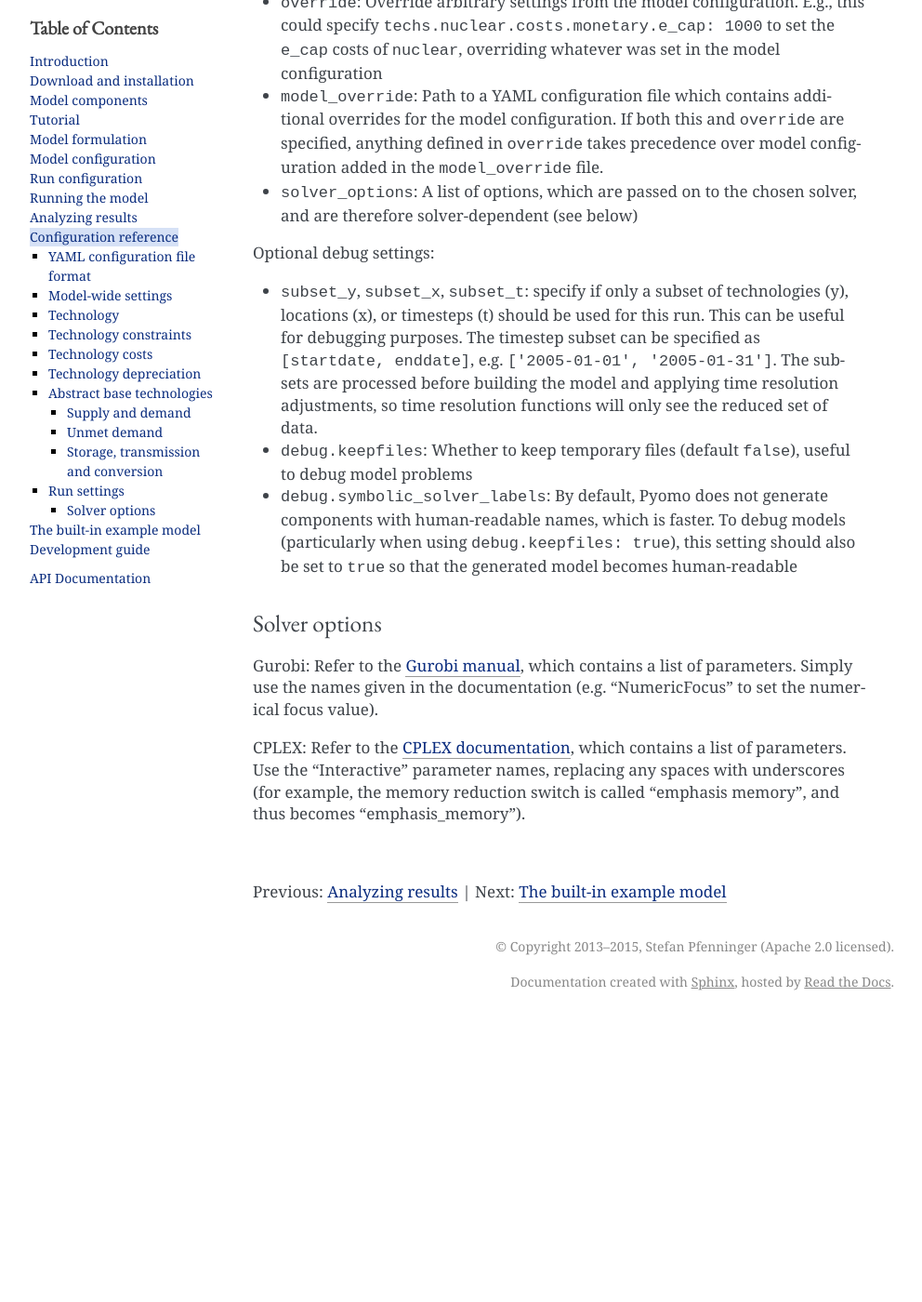
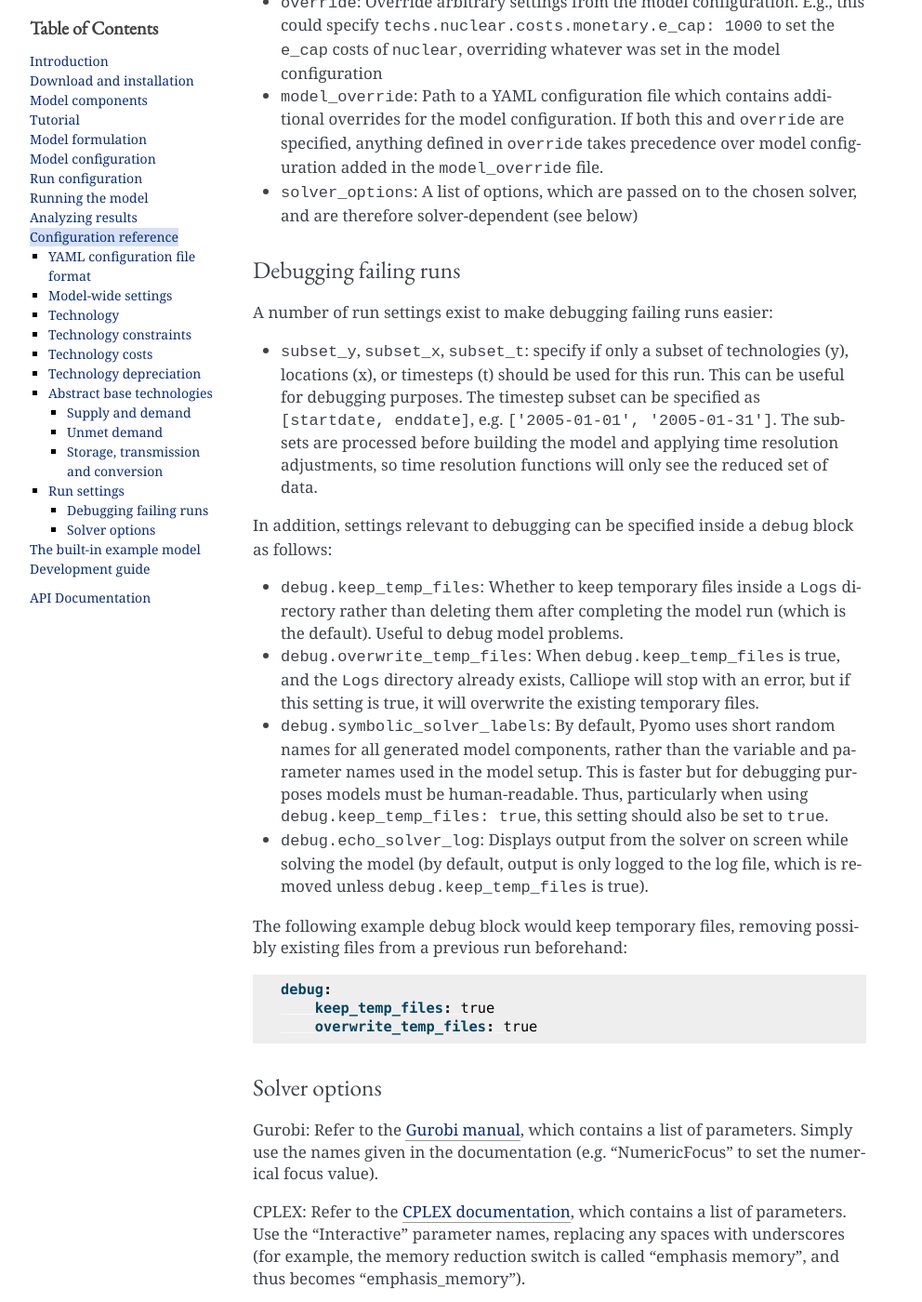
Before and after one commit to calliope-project/calliope, a Sphinx documentation site: the page built from doc/user/configuration_reference.rst, in a window 1280 px wide and 1400 px high, scrolled down 6692 px. Shown: the whole window at 93% size, without its empty margins (148-1140 px from the left). Built offline with Sphinx 7.4.7, drawn with Linux system fonts in a browser that asks for light colours; pages that are not in the unit, such as notebooks, are missing from menus; before the commit the page ends 7787 px from its top, so only the background shows below that.

Commit message:
Rename and better document debug settings

```diff
--- a/changelog.rst
+++ b/changelog.rst
@@ -6,6 +6,7 @@ Release History
 +++++++++++
 
 * [changed] Analysis tools restructured
+* [changed] Renamed ``debug.keepfiles`` setting to ``debug.keep_temp_files`` and better documented debug configuration
 
 0.3.2 (2015-02-13)
 ++++++++++++++++++
--- a/doc/user/configuration_reference.rst
+++ b/doc/user/configuration_reference.rst
@@ -257,11 +257,27 @@ Optional settings:
 * ``model_override``: Path to a YAML configuration file which contains additional overrides for the model configuration. If both this and ``override`` are specified, anything defined in ``override`` takes precedence over model configuration added in the ``model_override`` file.
 * ``solver_options``: A list of options, which are passed on to the chosen solver, and are therefore solver-dependent (see below)
 
-Optional debug settings:
+Debugging failing runs
+^^^^^^^^^^^^^^^^^^^^^^
+
+A number of run settings exist to make debugging failing runs easier:
 
 * ``subset_y``, ``subset_x``, ``subset_t``: specify if only a subset of technologies (y), locations (x), or timesteps (t) should be used for this run. This can be useful for debugging purposes. The timestep subset can be specified as ``[startdate, enddate]``, e.g. ``['2005-01-01', '2005-01-31']``. The subsets are processed before building the model and applying time resolution adjustments, so time resolution functions will only see the reduced set of data.
-* ``debug.keepfiles``: Whether to keep temporary files (default ``false``), useful to debug model problems
-* ``debug.symbolic_solver_labels``: By default, Pyomo does not generate components with human-readable names, which is faster. To debug models (particularly when using ``debug.keepfiles: true``), this setting should also be set to ``true`` so that the generated model becomes human-readable
+
+In addition, settings relevant to debugging can be specified inside a ``debug`` block as follows:
+
+* ``debug.keep_temp_files``: Whether to keep temporary files inside a ``Logs`` directory rather than deleting them after completing the model run (which is the default). Useful to debug model problems.
+* ``debug.overwrite_temp_files``: When ``debug.keep_temp_files`` is true, and the ``Logs`` directory already exists, Calliope will stop with an error, but if this setting is true, it will overwrite the existing temporary files.
+* ``debug.symbolic_solver_labels``: By default, Pyomo uses short random names for all generated model components, rather than the variable and parameter names used in the model setup. This is faster but for debugging purposes models must be human-readable. Thus, particularly when using ``debug.keep_temp_files: true``, this setting should also be set to ``true``.
+* ``debug.echo_solver_log``: Displays output from the solver on screen while solving the model (by default, output is only logged to the log file, which is removed unless ``debug.keep_temp_files`` is true).
+
+The following example debug block would keep temporary files, removing possibly existing files from a previous run beforehand:
+
+.. code-block:: yaml
+
+   debug:
+       keep_temp_files: true
+       overwrite_temp_files: true
 
 Solver options
 ^^^^^^^^^^^^^^
```
Also changed, not shown: 1 other file.
